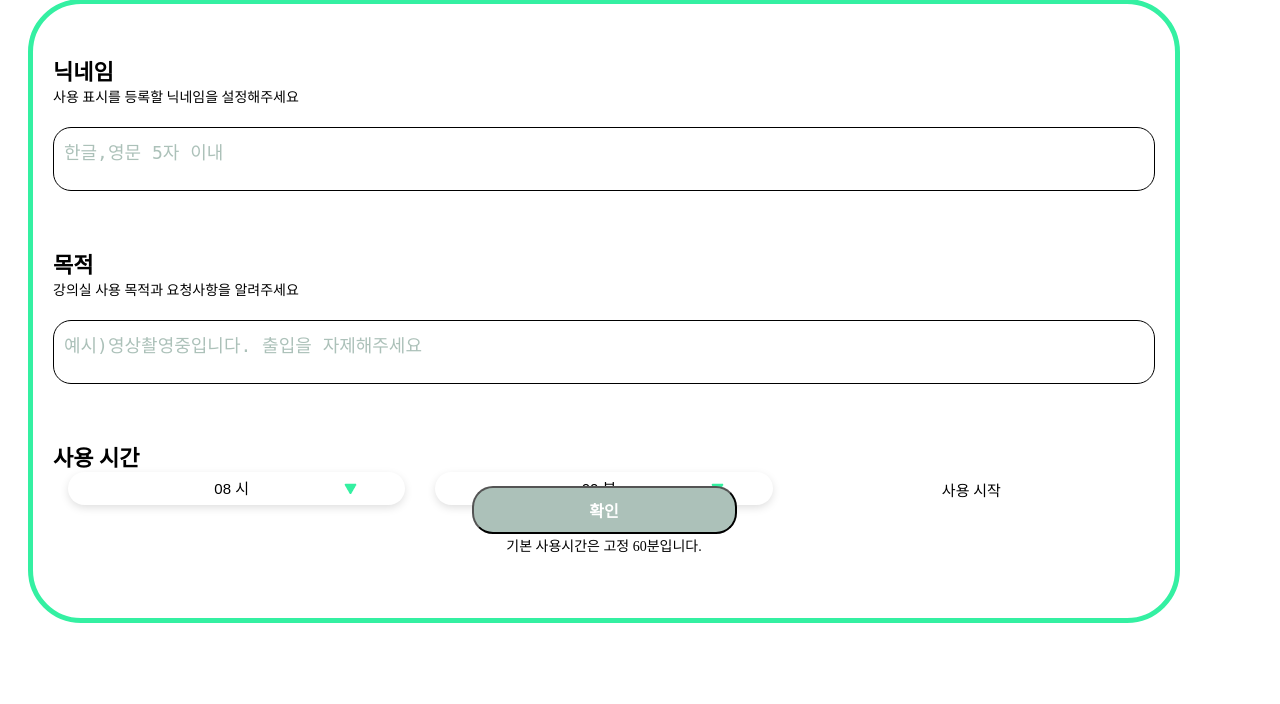
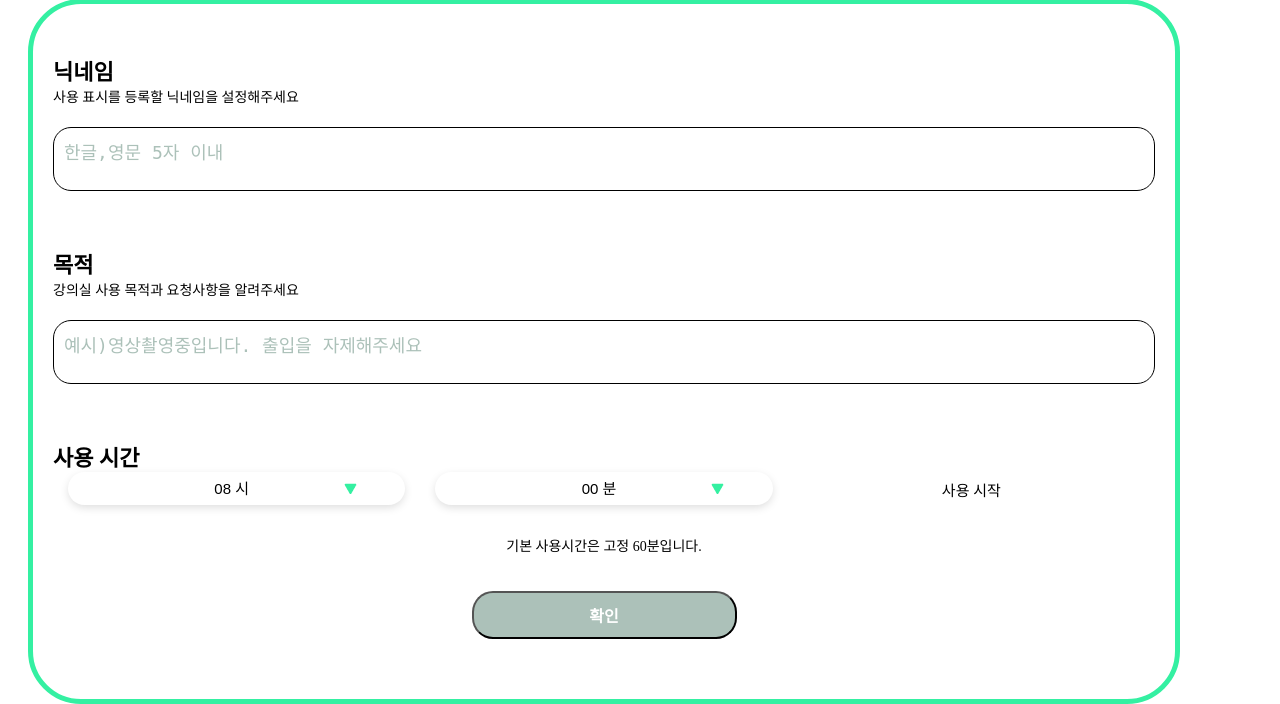
Before and after one commit to JeonK1/KUing, a Django app: page /reservation/1/1 in a window 1280 px wide. Shown: the part 194-898 px from the top of the page. Before the commit the page ends 817 px from the top, so only its background shows below. Run offline with Django 3.2, Linux system fonts and the light colour scheme.

Commit message:
change design

```diff
--- a/time_table/static/css/room_reservation.css
+++ b/time_table/static/css/room_reservation.css
@@ -84,7 +84,6 @@
 
 .container_reserve_wrapper{
     display: static;
-    height:77%;
     border-radius:53px;
     border:solid 5px #34F0A2;
     padding:40px 20px 20px 20px;
@@ -157,8 +156,6 @@
     justify-content : center;
 }
 .reserve_useBtn{
-    position:absolute;
-    bottom:0;
     width:265px;
     background-color: #ACC1B9;
     border-radius: 21px;
--- a/time_table/templates/room_reservation.html
+++ b/time_table/templates/room_reservation.html
@@ -81,4 +81,5 @@
             </div>
         </div>
     </div>
+    <div class="emptyspace"></div>
 {% endblock %}
```
